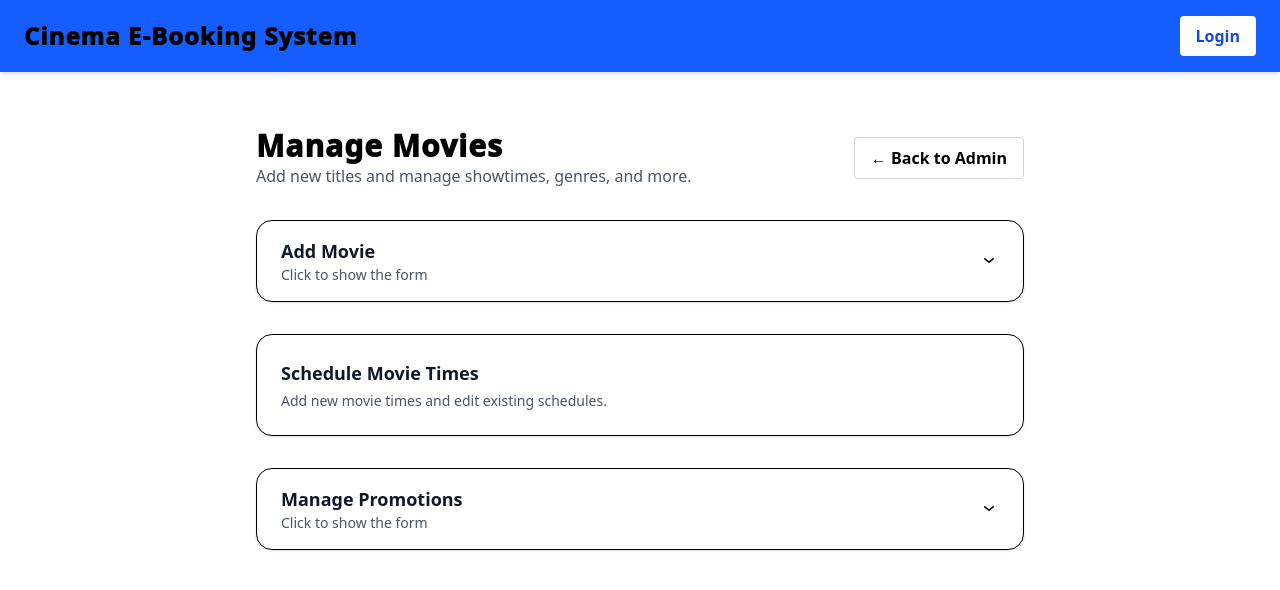
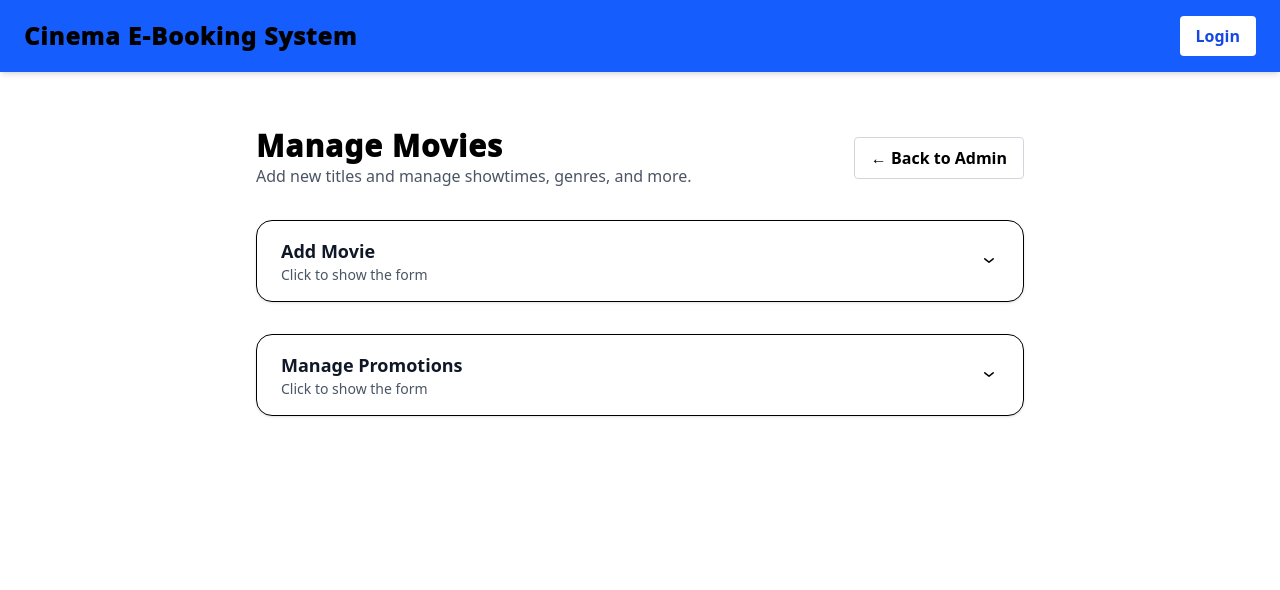
Before and after one commit to dbarf22/group27cinema, a Next.js app in the folder cinema-frontend/: page /portal/admin/movies in a window 1280 px wide. Shown: the top 590 px of the page. Built offline with nearby package versions, Linux system fonts and the light colour scheme; a web font is replaced by a local one.

Commit message:
Fixed movie section and movie type

```diff
--- a/cinema-frontend/src/app/movies/[id]/page.tsx
+++ b/cinema-frontend/src/app/movies/[id]/page.tsx
@@ -58,14 +58,23 @@ export default async function MovieDetails(
             <div className="text-center space-y-2">
                 <h1 className="text-4xl font-bold">{movie.title}</h1>
                 <p className="text-gray-700">
-                    {movie.genre} · Rating: {movie.rating}/5
+                    {movie.genre} · Rating: {movie.rating}/5 · MPAA Rating: {movie.ratingCode.ratingCode}
                 </p>
+                <p className={"text-gray-700"}>
+                    Cast: {movie.castList}
+                </p>
+                <p className={"text-gray-700"}>
+                    Director: {movie.director} · Producer: {movie.producer}
+                </p>
+
             </div>
 
             {/* MOVIE DESCRIPTION */}
             {movie.description && (
                 <p className="text-lg leading-7">{movie.description}</p>
             )}
+
+
 
             {/* SHOWTIMES */}
             {Array.isArray(movie.showtimes) && movie.showtimes.length > 0 && (
--- a/cinema-frontend/src/app/portal/admin/movies/page.tsx
+++ b/cinema-frontend/src/app/portal/admin/movies/page.tsx
@@ -532,15 +532,6 @@ export default function ManageMoviesPage() {
           </div>
         </section>
 
-        {/* SCHEDULE MOVIE TIMES PLACEHOLDER */}
-        <section className="rounded-2xl border bg-white p-6 shadow-sm">
-          <div className="text-lg font-semibold text-gray-900">
-            Schedule Movie Times
-          </div>
-          <p className="mt-1 text-sm text-gray-600">
-            Add new movie times and edit existing schedules.
-          </p>
-        </section>
 
         {/* MANAGE PROMOTIONS CARD WITH TOGGLE */}
         <section className="rounded-2xl border bg-white shadow-sm">
--- a/cinema-frontend/src/types/movie.ts
+++ b/cinema-frontend/src/types/movie.ts
@@ -5,6 +5,20 @@ export type Movie = {
     description: string;
     poster: string;
     trailer: string;
-    showtimes: string[];
-    genre: string[];
+    showtimes: {
+        id: number;
+        showtime: string;
+        availableSeats: number;
+        createdAt: number | null;
+        bookings: [];
+    }[];
+    ratingCode: {
+        id: number;
+        ratingCode: string;
+    };
+    genre: string;
+    producer: string;
+    duration: number;
+    director: string;
+    castList: string;
   };
```
Also changed, not shown: 1 other file (tests, documents, lock files or other folders).
